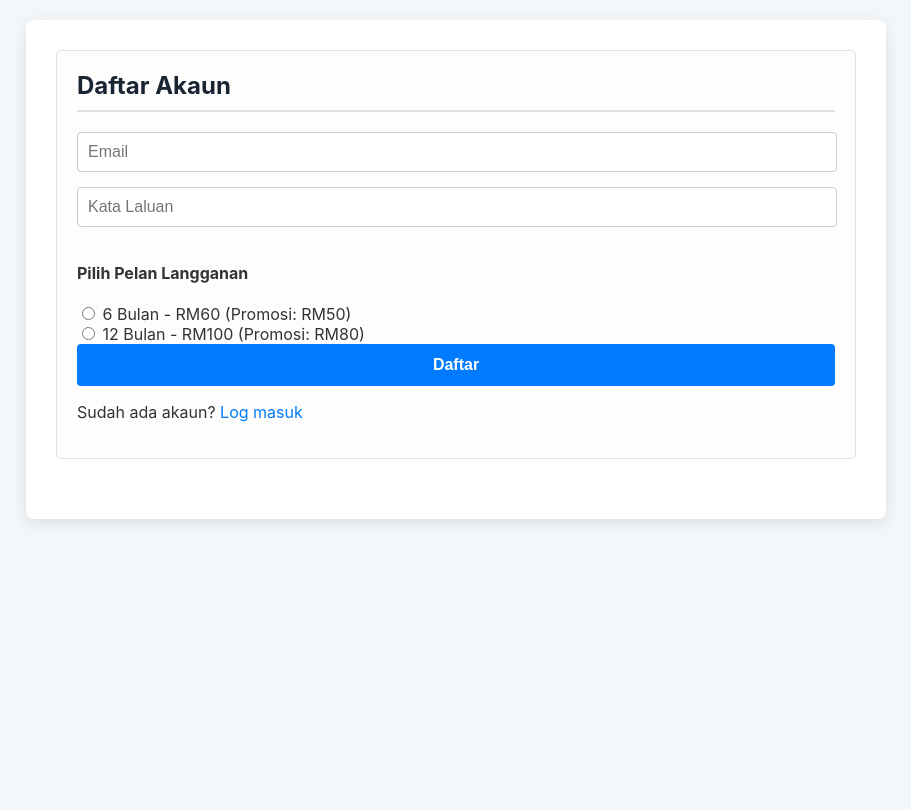
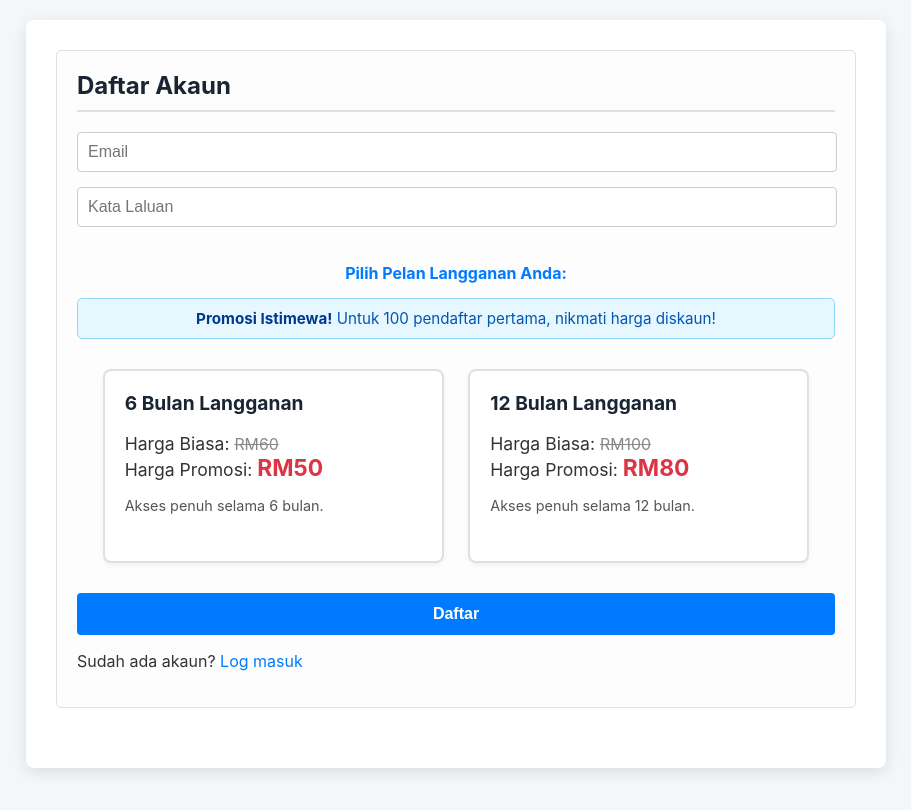
Before and after one commit to azaharrabu/sistem-abr, a website: page index.html in a window 1280 px wide. Shown: the whole page, without its empty margins (184-1095 px from the left). Drawn offline with nearby package versions, Linux system fonts and the light colour scheme.

Commit message:
feat: Enhance registration page UI with detailed subscription options

```diff
--- a/index.html
+++ b/index.html
@@ -44,16 +44,34 @@
                     <input type="password" id="signup-password" placeholder="Kata Laluan" required>
 
                     <div class="subscription-options">
-                        <h4>Pilih Pelan Langganan</h4>
-                        <label>
-                            <input type="radio" name="subscription_plan" value="6-bulan" required>
-                            6 Bulan - RM60 (Promosi: RM50)
-                        </label>
-                        <br>
-                        <label>
-                            <input type="radio" name="subscription_plan" value="12-bulan" required>
-                            12 Bulan - RM100 (Promosi: RM80)
-                        </label>
+                        <h4>Pilih Pelan Langganan Anda:</h4>
+                        <p class="promo-info">
+                            <span class="highlight">Promosi Istimewa!</span> Untuk 100 pendaftar pertama, nikmati harga diskaun!
+                        </p>
+
+                        <div class="plan-card">
+                            <input type="radio" name="subscription_plan" id="plan-6-months" value="6-bulan" required>
+                            <label for="plan-6-months">
+                                <h5>6 Bulan Langganan</h5>
+                                <p class="price">
+                                    Harga Biasa: <span class="strikethrough">RM60</span><br>
+                                    Harga Promosi: <span class="promo-price">RM50</span>
+                                </p>
+                                <p class="description">Akses penuh selama 6 bulan.</p>
+                            </label>
+                        </div>
+
+                        <div class="plan-card">
+                            <input type="radio" name="subscription_plan" id="plan-12-months" value="12-bulan" required>
+                            <label for="plan-12-months">
+                                <h5>12 Bulan Langganan</h5>
+                                <p class="price">
+                                    Harga Biasa: <span class="strikethrough">RM100</span><br>
+                                    Harga Promosi: <span class="promo-price">RM80</span>
+                                </p>
+                                <p class="description">Akses penuh selama 12 bulan.</p>
+                            </label>
+                        </div>
                     </div>
 
                     <button type="submit">Daftar</button>
--- a/style.css
+++ b/style.css
@@ -120,3 +120,104 @@ a:hover {
 .customer-item .delete-button:hover {
     background-color: #e60000;
 }
+
+/* New styles for subscription options */
+.subscription-options {
+    margin-top: 20px;
+    margin-bottom: 20px;
+    text-align: center;
+}
+
+.subscription-options h4 {
+    color: #007bff;
+    margin-bottom: 15px;
+}
+
+.promo-info {
+    background-color: #e6f7ff;
+    border: 1px solid #91d5ff;
+    color: #0056b3;
+    padding: 10px;
+    border-radius: 5px;
+    margin-bottom: 20px;
+    font-size: 0.95em;
+}
+
+.promo-info .highlight {
+    font-weight: bold;
+    color: #003a8c;
+}
+
+.plan-card {
+    display: inline-block;
+    width: 45%; /* Adjust as needed for spacing */
+    margin: 10px;
+    vertical-align: top;
+}
+
+.plan-card input[type="radio"] {
+    display: none; /* Hide the default radio button */
+}
+
+.plan-card label {
+    display: block;
+    border: 2px solid #e0e0e0;
+    border-radius: 8px;
+    padding: 20px;
+    cursor: pointer;
+    transition: all 0.3s ease;
+    background-color: #fff;
+    box-shadow: 0 2px 5px rgba(0,0,0,0.05);
+    text-align: left;
+    min-height: 150px; /* Ensure consistent height */
+}
+
+.plan-card label:hover {
+    border-color: #007bff;
+    box-shadow: 0 4px 10px rgba(0,0,0,0.1);
+}
+
+.plan-card input[type="radio"]:checked + label {
+    border-color: #007bff;
+    background-color: #e6f7ff;
+    box-shadow: 0 4px 10px rgba(0,0,0,0.15);
+}
+
+.plan-card h5 {
+    color: #1a2533;
+    margin-top: 0;
+    margin-bottom: 10px;
+    font-size: 1.2em;
+}
+
+.plan-card .price {
+    font-size: 1.1em;
+    margin-bottom: 5px;
+}
+
+.plan-card .strikethrough {
+    text-decoration: line-through;
+    color: #888;
+    font-size: 0.9em;
+}
+
+.plan-card .promo-price {
+    color: #dc3545; /* Red color for promo price */
+    font-weight: bold;
+    font-size: 1.3em;
+}
+
+.plan-card .description {
+    font-size: 0.9em;
+    color: #555;
+    margin-top: 15px;
+}
+
+/* Responsive adjustments */
+@media (max-width: 600px) {
+    .plan-card {
+        width: 90%;
+        margin: 10px auto;
+        display: block;
+    }
+}
```
